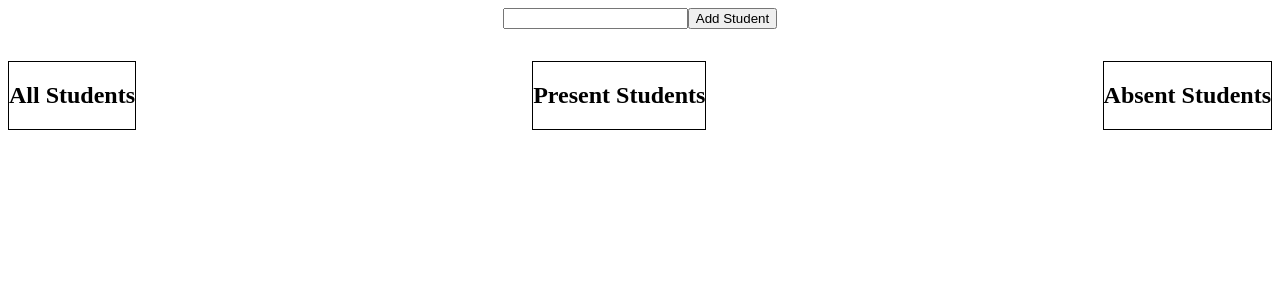
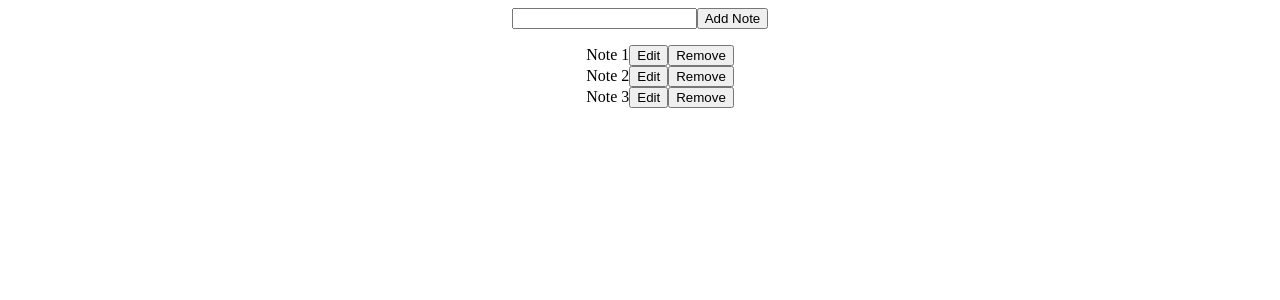
Before and after one commit to asiefmahir/ic-batch-8-react, a React (Create React App) app: page / in a window 1280 px wide. Shown: the top 300 px of the page. Built offline with nearby package versions, Linux system fonts and the light colour scheme; data requests are answered from the project's data file.

Commit message:
feat: Recreating our note taking app with api
Understand the power and useCases of useEffect hook in React. And how to connect our react apps with external rest apis.

```diff
--- /dev/null
+++ b/db.json
@@ -0,0 +1,16 @@
+{
+  "notes": [
+    {
+      "id": "1",
+      "title": "Note 1"
+    },
+    {
+      "id": "2",
+      "title": "Note 2"
+    },
+    {
+      "id": "3",
+      "title": "Note 3"
+    }
+  ]
+}
--- a/package.json
+++ b/package.json
@@ -13,6 +13,7 @@
 	},
 	"scripts": {
 		"start": "react-scripts start",
+		"start-fake-server": "json-server --watch -p 4000 db.json",
 		"build": "react-scripts build",
 		"test": "react-scripts test",
 		"eject": "react-scripts eject"
--- a/src/App.css
+++ b/src/App.css
@@ -1,13 +1,7 @@
-.student-form {
+.App {
   text-align: center;
 }
 
-.student-section {
-  display: flex;
-  justify-content: space-between;
-  margin-top: 2rem;
+.note-item {
+  margin-top: 1rem;
 }
-
-.list {
-  border: 1px solid black;
-}
--- a/src/App.js
+++ b/src/App.js
@@ -1,12 +1,156 @@
+import { useState, useEffect } from "react";
 import "./App.css";
-import StudentForm from "./components/StudentForm";
-import StudentSection from "./components/StudentSection";
+
+// const App = () => {
+// 	const [counter, setCounter] = useState(0);
+// 	const [counter2, setCounter2] = useState(5);
+
+// 	const [isLoading, setIsLoading] = useState(true);
+// 	const [todos, setTodos] = useState([]);
+// 	const [errorMessage, setErrorMessage] = useState("");
+
+// 	useEffect(() => {
+// 		console.log("Inside useEffect");
+// 		fetch(`https://jsonplaceholder.typicode.com/todos?_limit=5`)
+// 			.then((response) => response.json())
+// 			.then((data) => {
+// 				setIsLoading(false);
+// 				setTodos(data);
+// 				setErrorMessage("");
+// 			})
+// 			.catch((error) => {
+// 				setErrorMessage(error.message);
+// 				setIsLoading(false);
+// 				setTodos([]);
+// 			});
+// 	}, []);
+
+// 	console.log("rendering");
+// 	return (
+// 		<div className="App">
+// 			<h3>The value of the counter is {counter}</h3>
+// 			<button onClick={() => setCounter(counter + 10)}>
+// 				Increase By 10
+// 			</button>
+// 			<hr />
+// 			<h3>The value of the counter2 is {counter2}</h3>
+// 			<button onClick={() => setCounter2(counter2 + 5)}>
+// 				Increase By 5
+// 			</button>
+// 			<h2>All todos</h2>
+// 			{isLoading && <h2>Loading.......</h2>}
+// 			{errorMessage && <h2>{errorMessage}</h2>}
+// 			<ul>
+// 				{todos.map((todo) => (
+// 					<li key={todo.id}>{todo.title}</li>
+// 				))}
+// 			</ul>
+// 		</div>
+// 	);
+// };
 
 const App = () => {
+	const [noteTitle, setNoteTitle] = useState("");
+	const [notes, setNotes] = useState([]);
+	const [editMode, setEditMode] = useState(false);
+	const [editableNote, setEditableNote] = useState(null);
+
+	const getAllNotes = () => {
+		fetch(`http://localhost:4000/notes`)
+			.then((response) => response.json())
+			.then((data) => setNotes(data));
+	};
+
+	useEffect(() => {
+		// HTTP METHODS
+		/**
+		 * 1) GET -> Data get Request
+		 * 2) POST -> DATA Creation
+		 * 3) PUT/PATCH -> Data Update
+		 * 4) DELETE -> Data Delete
+		 */
+		getAllNotes();
+	}, []);
+
+	const createHandler = (event) => {
+		event.preventDefault();
+		if (!noteTitle) {
+			return alert("Please Enter Note Title");
+		}
+		const newNote = {
+			id: Date.now() + "",
+			title: noteTitle,
+		};
+
+		fetch(`http://localhost:4000/notes`, {
+			method: "POST",
+			body: JSON.stringify(newNote),
+			headers: {
+				"Content-type": "application/json",
+			},
+		}).then(() => {
+			getAllNotes();
+			setNoteTitle("");
+		});
+	};
+	const removeHandler = (noteId) => {
+		fetch(`http://localhost:4000/notes/${noteId}`, {
+			method: "DELETE",
+		}).then(() => getAllNotes());
+	};
+
+	const editHandler = (note) => {
+		setEditMode(true);
+		setNoteTitle(note.title);
+		setEditableNote(note);
+	};
+
+	const updateHandler = (event) => {
+		event.preventDefault();
+
+		if (!noteTitle.trim()) {
+			return alert("Please Enter Note Title");
+		}
+		const updatedNotesArray = notes.map((note) => {
+			if (note.id === editableNote.id) {
+				return {
+					...note,
+					title: noteTitle,
+				};
+			}
+
+			return note;
+		});
+
+		setNotes(updatedNotesArray);
+		setEditMode(false);
+		setEditableNote(null);
+		setNoteTitle("");
+	};
+
 	return (
 		<div className="App">
-			<StudentForm />
-			<StudentSection />
+			<form onSubmit={editMode ? updateHandler : createHandler}>
+				<input
+					type="text"
+					value={noteTitle}
+					onChange={(event) => setNoteTitle(event.target.value)}
+				/>
+				<button type="submit">
+					{editMode ? "Update Note" : "Add Note"}
+				</button>
+			</form>
+			<ul className="note-list">
+				{notes.map((note) => (
+					<li key={note.id}>
+						<span>{note.title}</span>
+						<button onClick={() => editHandler(note)}>Edit</button>
+						<button onClick={() => removeHandler(note.id)}>
+							Remove
+						</button>
+					</li>
+				))}
+			</ul>
 		</div>
 	);
 };
--- a/src/index.css
+++ b/src/index.css
@@ -1,3 +1,6 @@
 p {
   /* color: red */
 }
+ul {
+  list-style: none;
+}
```
Lines whose indentation alone changed are shown as unchanged.
